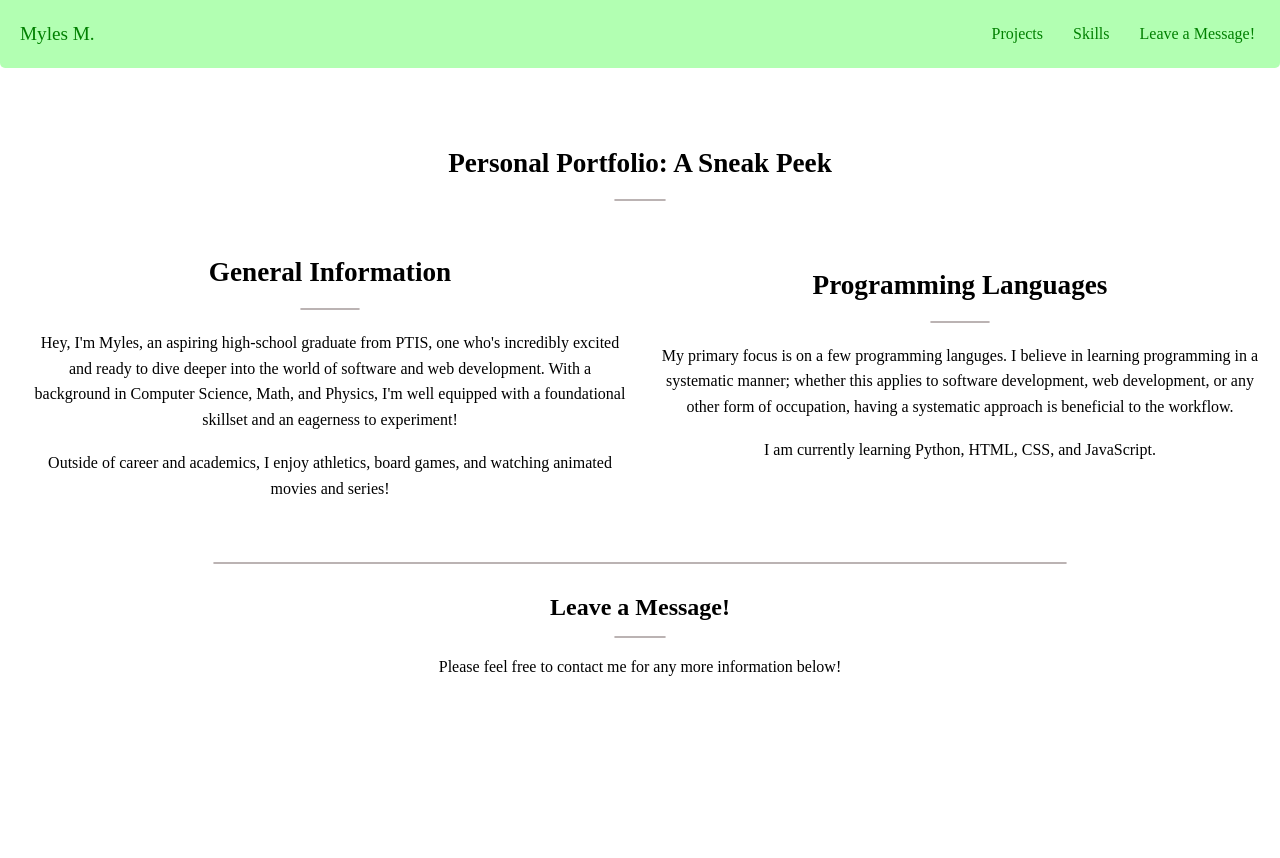
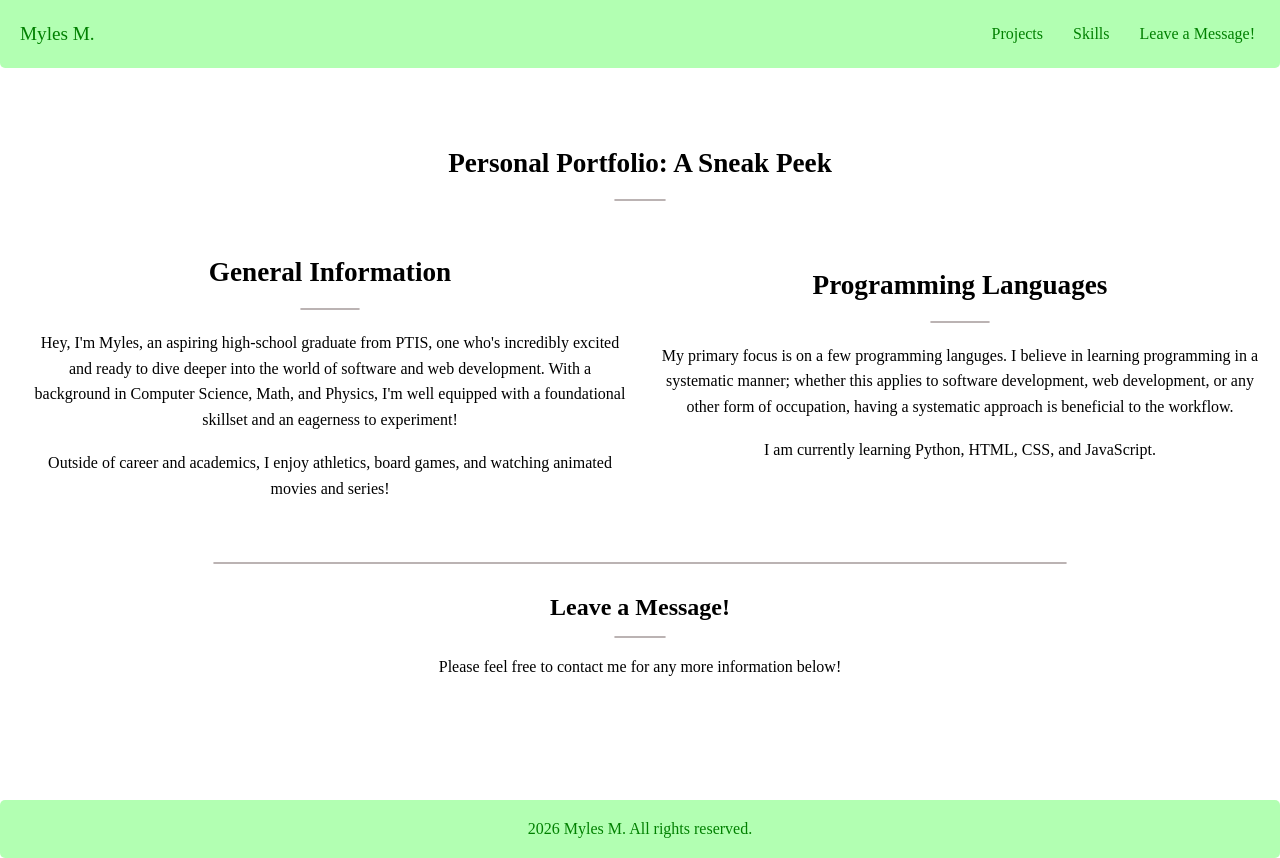
Before and after one commit to MylesMureithi/my_react_portfolio, a React (Vite) app: page / in a window 1280 px wide. Before the commit the page ends 800 px from the top, so only its background shows below. Built offline with nearby package versions, Linux system fonts and the light colour scheme; a web font is replaced by a local one.

Commit message:
Added the footer starter, installed respective packages, and changed respective layouts

```diff
--- a/package.json
+++ b/package.json
@@ -10,8 +10,10 @@
     "preview": "vite preview"
   },
   "dependencies": {
+    "dayjs": "^1.11.23",
     "react": "^19.2.8",
     "react-dom": "^19.2.8",
+    "react-icons": "^5.7.0",
     "react-router-dom": "^7.18.4"
   },
   "devDependencies": {
--- a/src/App.jsx
+++ b/src/App.jsx
@@ -1,8 +1,10 @@
+import Navbar from './components/common/Navbar'
 import Hero from "./pages/HomePage/Hero";
 
 function App() {
   return(
     <>
+      <Navbar />
       <Hero />
     </>
 
--- /dev/null
+++ b/src/components/common/Footer.css
@@ -0,0 +1,7 @@
+.footer {
+    padding: 20px;
+    text-align: center;
+    color: var(--base-color);
+    background-color: var(--background-color);
+    border-radius: 5px;
+}
--- /dev/null
+++ b/src/components/common/Footer.jsx
@@ -0,0 +1,12 @@
+import dayjs from 'dayjs'
+import './Footer.css'
+
+function Footer() {
+    return(
+        <div className="footer">
+            <p>{/* Add Icon */} {dayjs().year()} Myles M. All rights reserved.</p>
+        </div>
+    );
+}
+
+export default Footer;
--- a/src/pages/HomePage/Hero.css
+++ b/src/pages/HomePage/Hero.css
@@ -3,13 +3,16 @@
 }
 
 .page {
-    min-height: 100vh;
+    min-height: calc(100vh - 70px); /* 70px = your navbar's height */
     display: flex;
     flex-direction: column;
 }
 
+.page-content {
+    flex: 1;
+}
+
 .hero-title {
-    flex: 1;
     display: flex;
     flex-direction: column;
     align-items: center;
@@ -28,7 +31,6 @@ hr {
 }
 
 /* -- Hero Content -- */
-
 .hero-content {
     display: flex;
     justify-content: space-evenly;
--- a/src/pages/HomePage/Hero.jsx
+++ b/src/pages/HomePage/Hero.jsx
@@ -1,12 +1,12 @@
-import Navbar from "../../components/common/Navbar";
 import GenIntro from "../../components/Hero/GenIntro";
 import ProgIntro from "../../components/Hero/ProgIntro";
-import './Hero.css'
+import Footer from "../../components/common/Footer";
+import "./Hero.css";
 
 function Hero() {
-    return(
-        <>
-            <Navbar />
+  return (
+    <div className="page">
+      <div className="page-content">
         <div className="hero-title">
           <h2 className="title">Personal Portfolio: A Sneak Peek</h2>
           <hr />
@@ -26,7 +26,10 @@ function Hero() {
           <hr />
           <p>Please feel free to contact me for any more information below!</p>
         </div>
-        </>
+      </div>
+
+      <Footer />
+    </div>
   );
 }
 
```
Also changed, not shown: 1 other file (tests, documents, lock files or other folders). Lines whose indentation alone changed are shown as unchanged.
